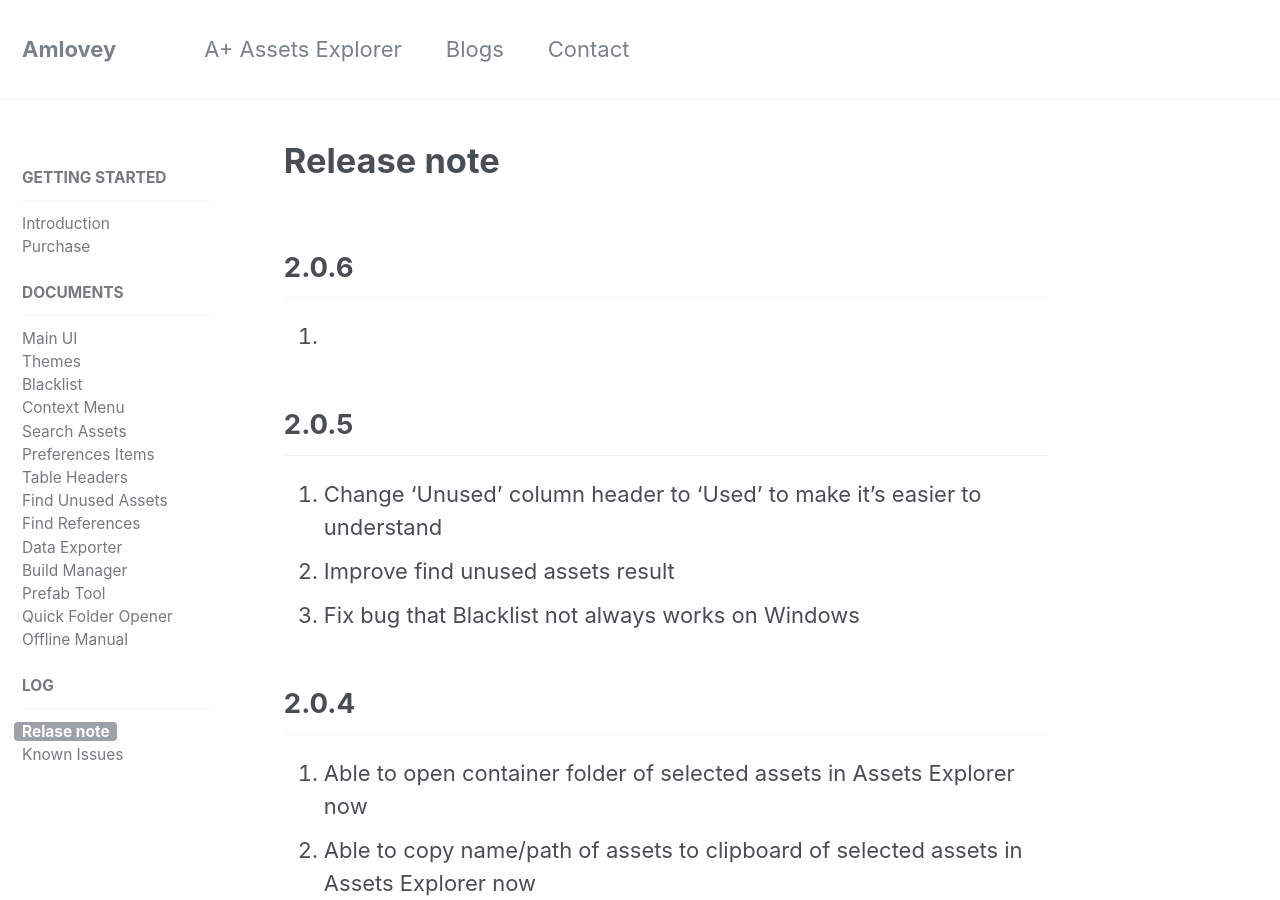
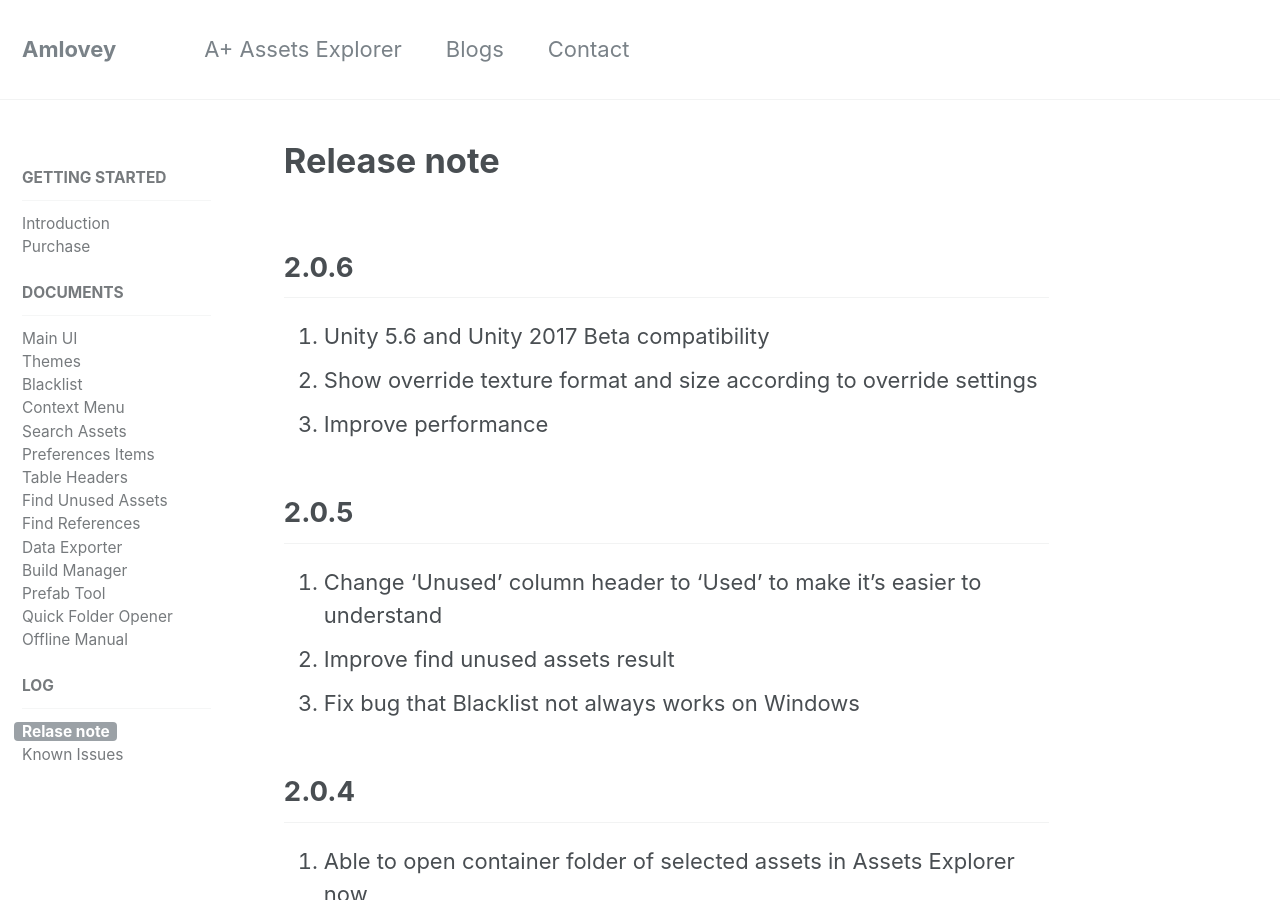
Before and after one commit to amloveyweb/amloveyweb.github.io, a Jekyll site: the page built from _pages/AssetsExplorer/release.md, in a window 1280 px wide and 900 px high. Built offline with Jekyll 4.4.1, drawn with Linux system fonts in a browser that asks for light colours.

Commit message:
update release

```diff
--- a/_pages/AssetsExplorer/release.md
+++ b/_pages/AssetsExplorer/release.md
@@ -8,7 +8,9 @@ sidebar:
 
 ## __2.0.6__
 
-1.
+1. Unity 5.6 and Unity 2017 Beta compatibility
+2. Show override texture format and size according to override settings
+3. Improve performance
 
 ## __2.0.5__
 
```
